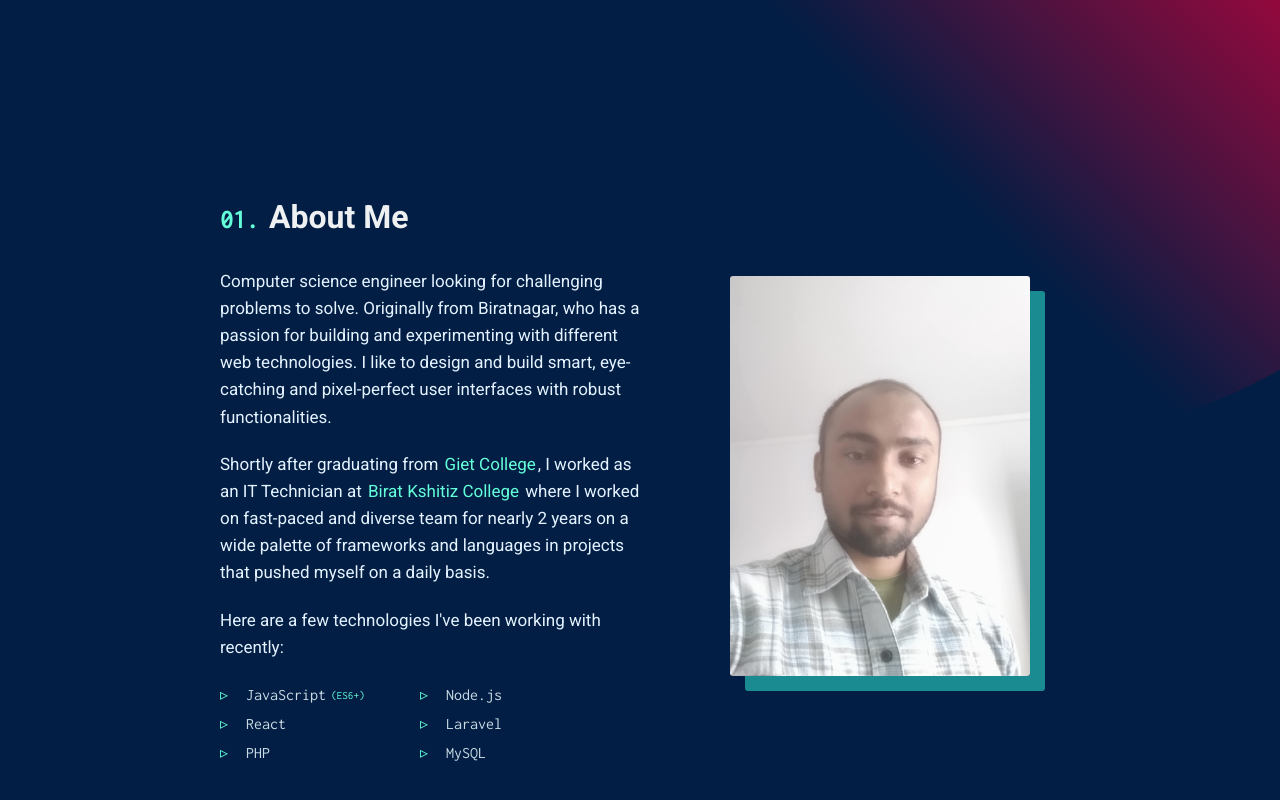
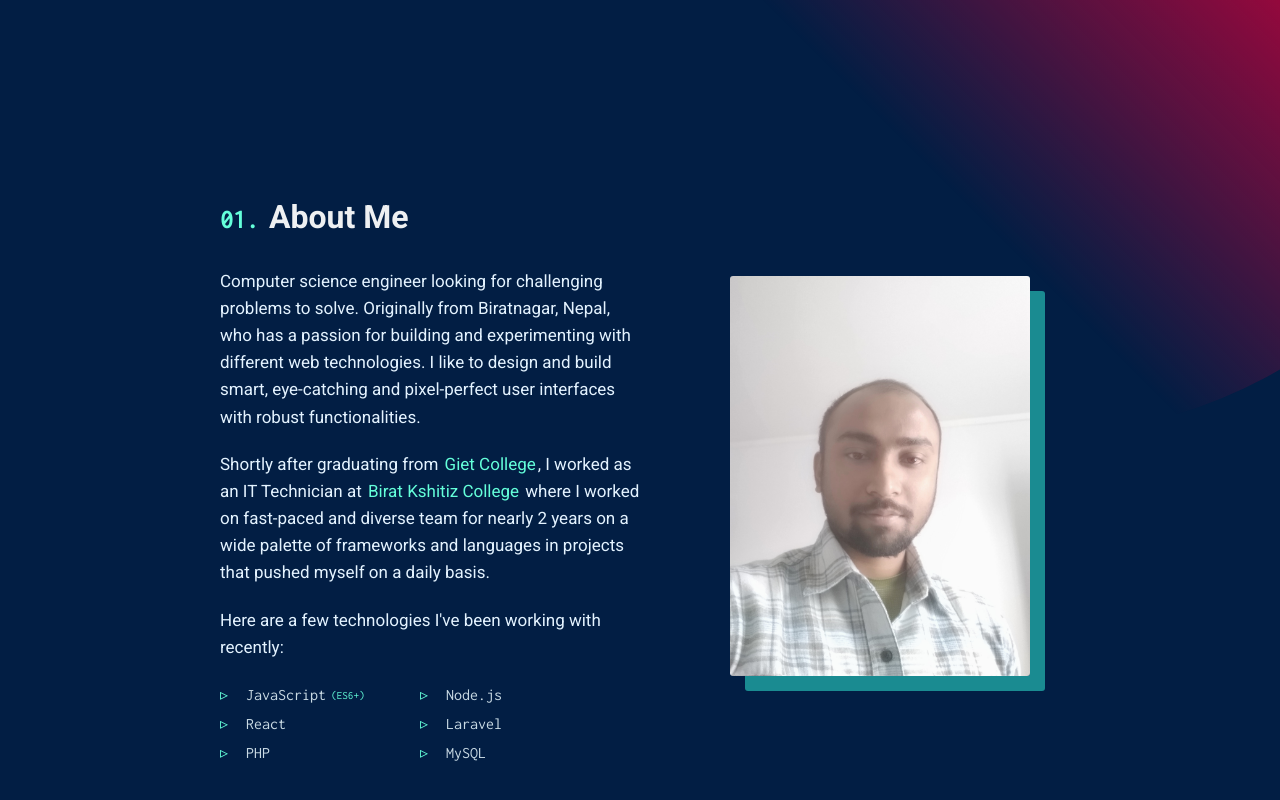
Before and after one commit to cshyam1892/portfolio, a React (Create React App) app: page / in a window 1280 px wide. Shown: the part 855-1655 px from the top of the page. Built offline with nearby package versions, Linux system fonts and the light colour scheme.

Commit message:
added Nepal

```diff
--- a/src/components/AboutMe/AboutMe.js
+++ b/src/components/AboutMe/AboutMe.js
@@ -15,7 +15,7 @@ const AboutMe = () => {
 						</h2>
 						<p>
 							Computer science engineer looking for challenging problems to solve.
-		          Originally from Biratnagar, who has a passion for building and experimenting with different
+		          Originally from Biratnagar, Nepal, who has a passion for building and experimenting with different
 							web technologies. I like to design and build smart, eye-catching
 							and pixel-perfect user interfaces with robust functionalities.
 						</p>
```
